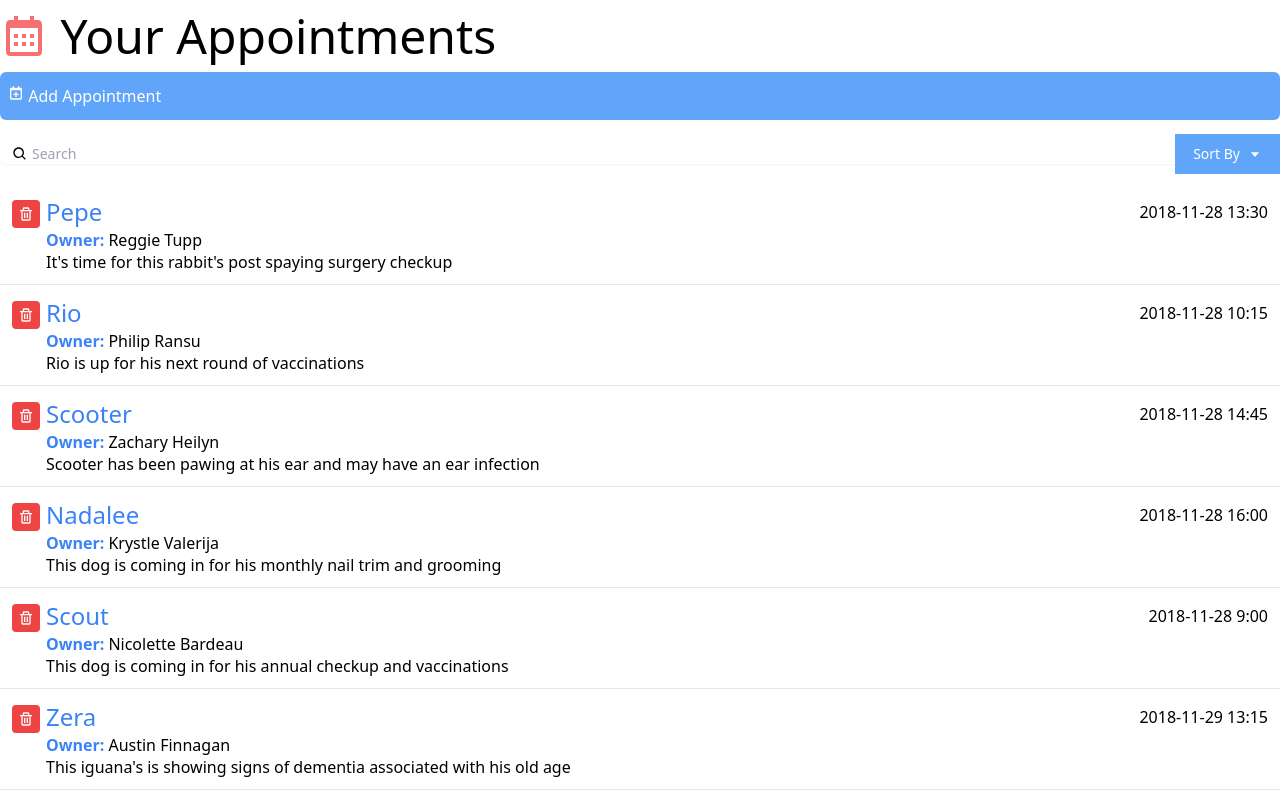
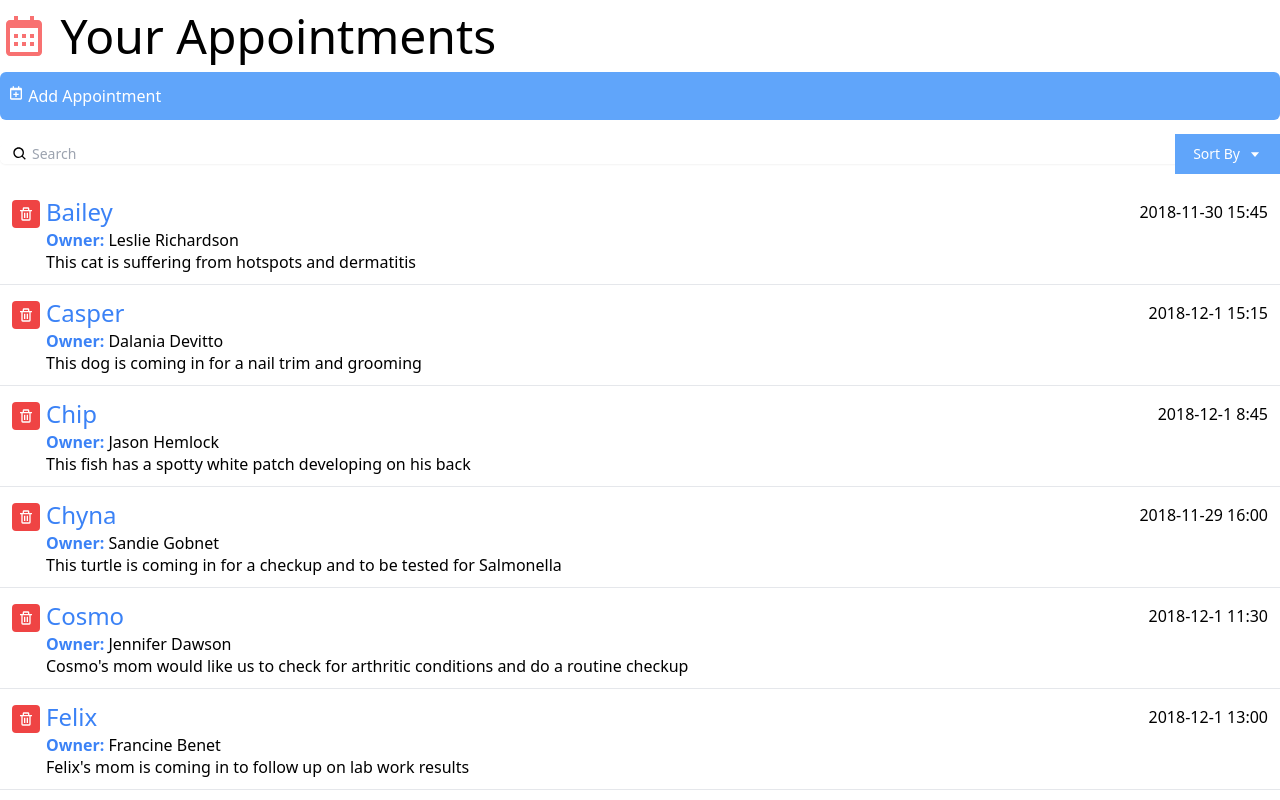
Before and after one commit to Dnel93/react-interface, a React (Create React App) app: page / in a window 1280 px wide. Shown: the top 800 px of the page. Built offline with nearby package versions, Linux system fonts and the light colour scheme.

Commit message:
Setting up a sort

```diff
--- a/src/App.js
+++ b/src/App.js
@@ -7,13 +7,20 @@
 function App() {
   let [appointmentList, setAppointmentList] = useState([]);
   let [query, setQuery] = useState("");
+  let [sortBy, setSortBy] = useState("petName");
+  let [orderBy, setOrderBy] = useState("asc");
 
-  const filteredAppointments = appointmentList.filter(
-    (item) =>
-      item.petName.toLowerCase().includes(query.toLowerCase()) ||
-      item.ownerName.toLowerCase().includes(query.toLowerCase()) ||
-      item.aptNotes.toLowerCase().includes(query.toLowerCase())
-  );
+  const filteredAppointments = appointmentList
+    .filter(
+      (item) =>
+        item.petName.toLowerCase().includes(query.toLowerCase()) ||
+        item.ownerName.toLowerCase().includes(query.toLowerCase()) ||
+        item.aptNotes.toLowerCase().includes(query.toLowerCase())
+    )
+    .sort((a, b) => {
+      let order = orderBy === "asc" ? 1 : -1;
+      return a[sortBy].toLowerCase() < b[sortBy].toLowerCase() ? -1 * order : 1 * order;
+    });
 
   const fetchData = useCallback(() => {
     fetch("./data.json")
```
